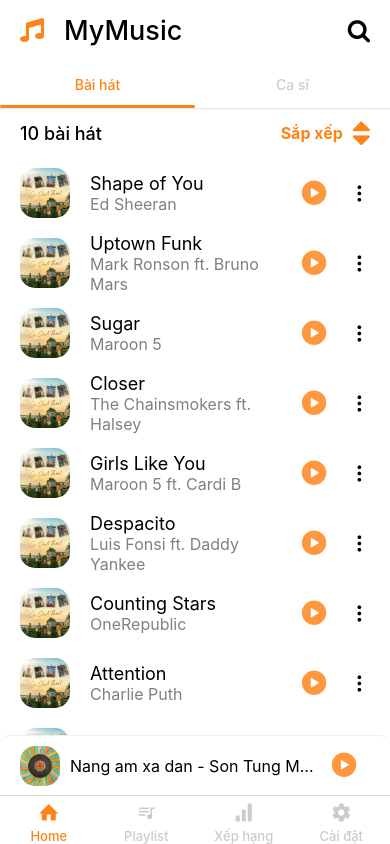
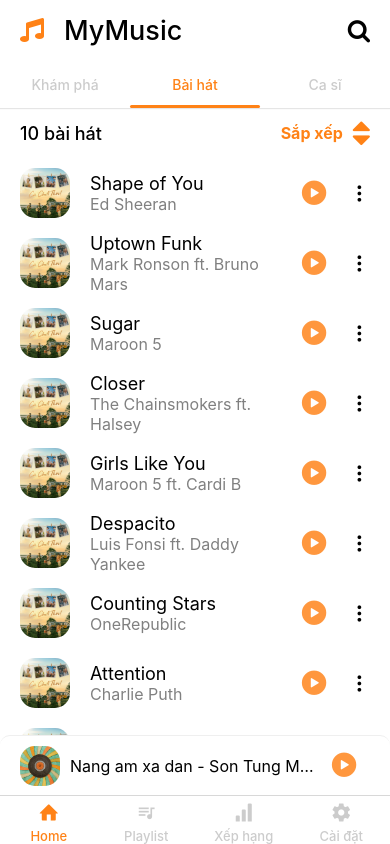
Before and after one commit to npk7264/Online-music-player, a React Native app: screen / in a window 390 px wide. Built offline with nearby package versions, Linux system fonts and the light colour scheme.

Commit message:
creact Suggested component

```diff
--- /dev/null
+++ b/src/components/Suggested.js
@@ -0,0 +1,14 @@
+import { StyleSheet, Text, View } from 'react-native'
+import React from 'react'
+
+const Suggested = () => {
+    return (
+        <View>
+            <Text>Suggested</Text>
+        </View>
+    )
+}
+
+export default Suggested
+
+const styles = StyleSheet.create({})
--- a/src/components/TopMenu.js
+++ b/src/components/TopMenu.js
@@ -6,6 +6,7 @@ import Song from "../screens/Song";
 import Artist from "../screens/Artist";
 import SearchBar from "./SearchBar";
 import MiniPlayer from "./MiniPlayer";
+import Suggested from "./Suggested";
 
 import { createMaterialTopTabNavigator } from "@react-navigation/material-top-tabs";
 const Tab = createMaterialTopTabNavigator();
@@ -27,6 +28,7 @@ const TopMenu = () => {
           tabBarPressColor: "white",
         }}
       >
+        <Tab.Screen name="Khám phá" component={Suggested} />
         <Tab.Screen name="Bài hát" component={Song} />
         <Tab.Screen name="Ca sĩ" component={Artist} />
       </Tab.Navigator>
```
